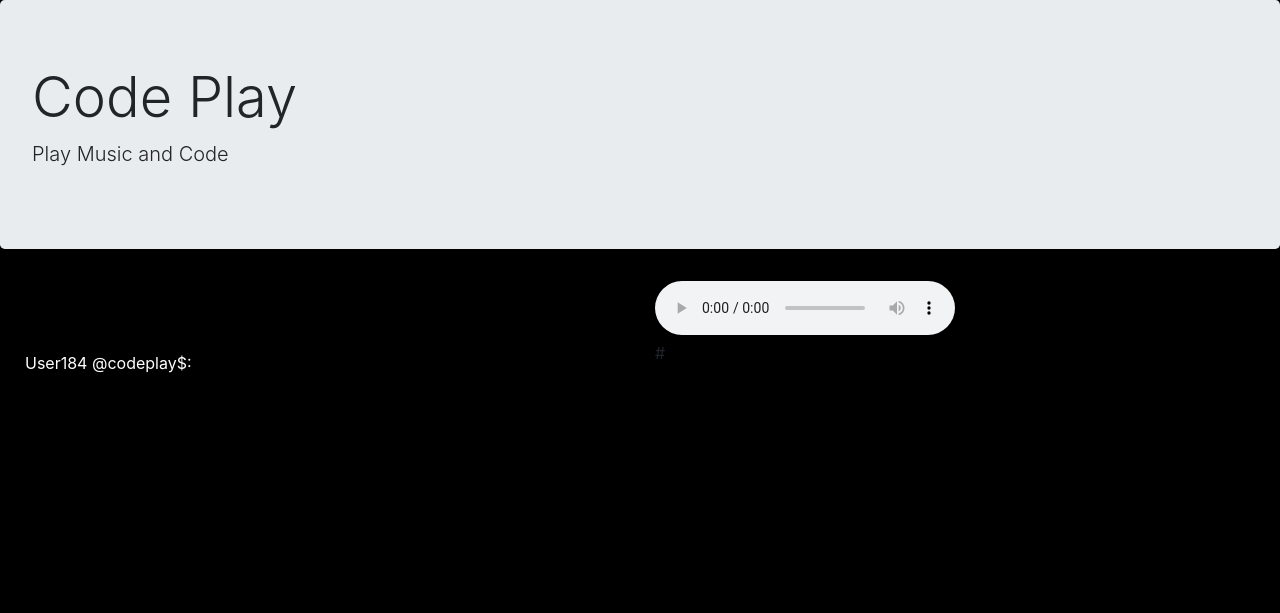
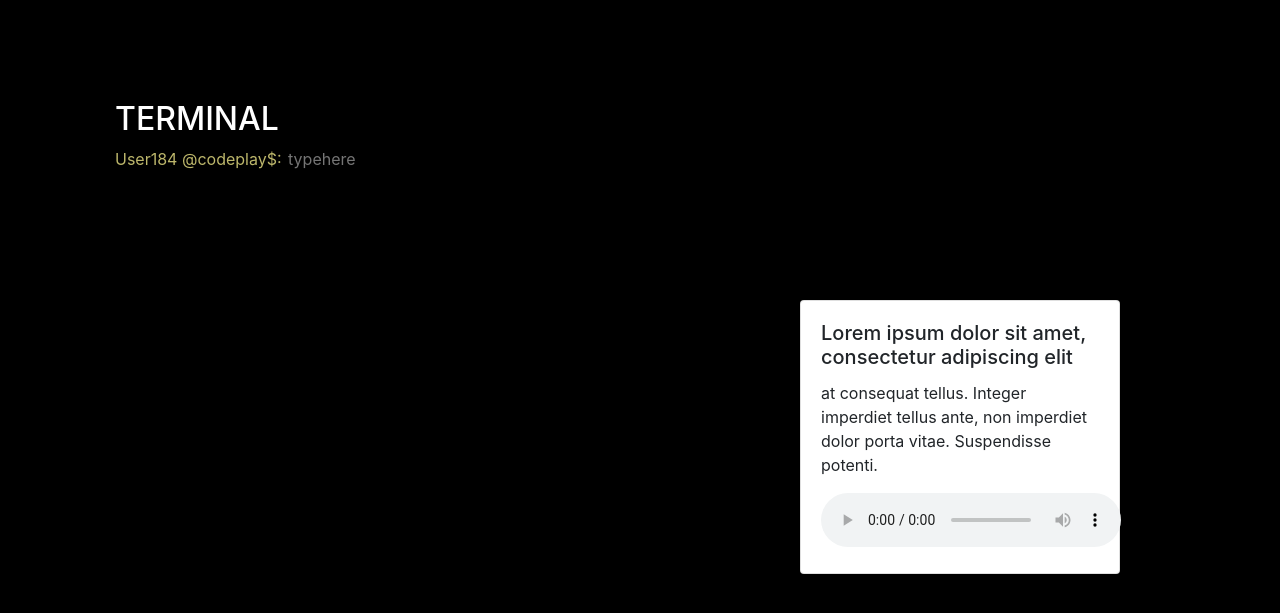
Before and after one commit to Vishwamagdavan/TerminalMusic, a Django app: template codeplay/template/index.html in a window 1280 px wide. Shown: the top 613 px of the page. Run offline with Django 3.2, Linux system fonts and the light colour scheme; the template is opened without the code that fills it: most values are stand-ins (such as "Sample title", 1, 10 or a date in 2020); some libraries are stand-ins or nearby versions.

Commit message:
Updated UI

```diff
--- a/codeplay/player/views.py
+++ b/codeplay/player/views.py
@@ -15,8 +15,12 @@ def index(request):
         results = YoutubeSearch(text, max_results=10).to_dict()
         yt=YouTube(url+results[0]['url_suffix'])
         stream=yt.streams.filter(only_audio=True).first()
-        file=stream.download(mpath,filename='temp')
+        stream.download(mpath,filename='temp')
         data['text']=url+results[0]['url_suffix']
+        data['track']=results[0]['title']
+        data['tumbnails']=results[0]['thumbnails']
+        data['duration']=results[0]['duration']
+        data['views']=results[0]['views']
         return JsonResponse(data,safe=False)
     path = settings.MEDIA_ROOT
     song_list = os.listdir(path + '/')
--- a/codeplay/statics/css/index.css
+++ b/codeplay/statics/css/index.css
@@ -1,13 +1,18 @@
-
+.app{
+  background-color: black;
+}
 .terminal{
-  background: black;
+  /* background: black; */
   color: white;
   font: courier;
-  padding: 10px;
-  height: 100px;
+  padding: 100px;
+  margin: auto;
+  height: auto;
   overflow: hidden;
 }
-
+#path{
+  color: darkkhaki;
+}
 .line{
   display: table;
   width: 100%;
@@ -26,3 +31,10 @@
   color: white;
   outline: none;
 }
+#terminal_box{
+  background-color: black;
+
+}
+#music_box{
+  margin-top: 300px;
+}
--- a/codeplay/template/index.html
+++ b/codeplay/template/index.html
@@ -17,35 +17,49 @@
 	<title>Code Play</title>
 </head>
 
-<body class="app" style="background-color: black;">
-	<div class="jumbotron app_jumbotrons">
+<body class="app">
+	<!-- <div class="jumbotron app_jumbotrons" style="
+    margin-bottom: 0px;
+">
 		<h1 class="display-4">Code Play</h1>
 		<p class="lead">Play Music and Code</p>
-	</div>
+	</div> -->
 	<div class="container-fluid">
 		<div class="row">
-			<div class="col-md-6">
+			<div class="col-md-6 h-100" id="terminal_box">
+
 				<div class="terminal">
-					<div id="history" style="height:59px;">
+					<h2>TERMINAL</h2>
+					<div id="history">
 
 					</div>
 					<div class="line">
 						<span id="path">User184&nbsp;@codeplay$:&nbsp;</span>
-						<input type="text" id="input">
+						<input type="text" id="input" placeholder="typehere">
 					</div>
 				</div>
 			</div>
-			<hr>
-			<div class="col-md-6">
-				<audio controls id="audioId" autoplay>
+			<div class="col-md-6" id="music_box">
+				<div class="row justify-content-md-center">
+					<div class="card " style="width: 20rem;">
+						<!-- <img class="card-img-top" id="track_img" src="https://image.freepik.com/free-icon/black-music-icon_318-9277.jpg" alt="Card image cap"> -->
+						<div class="card-body">
+							<h5 class="card-title" id="track_title">Lorem ipsum dolor sit amet, consectetur adipiscing
+								elit</h5>
+							<p class="card-text">at consequat tellus. Integer imperdiet tellus ante, non imperdiet dolor
+								porta vitae. Suspendisse potenti.</p>
+							<audio controls id="audioId" autoplay class="center">
 								<source src="/media/{{ url }}" type="audio/mpeg">
 							</audio>
-				<p style="color: :aliceblue;">{{url}}</p>
+						</div>
+					</div>
 				</div>
 				<form method="POST">
 					{% csrf_token%}
 					<input type="hidden" value="" id="input">
 				</form>
+
+			</div>
 		</div>
 	</div>
 
@@ -57,7 +71,7 @@
 			$('.terminal').on('click', function () {
 				$('#input').focus();
 			});
-			const url ="127.0.0.1"
+			const url = "127.0.0.1"
 			$('#input').on('keydown', function search(e) {
 				if (e.keyCode == 13) {
 
@@ -67,39 +81,42 @@
 					else if ($(this).val().substring(0, 5) === '!load') {
 						var val = $(this).val().substring(6);
 						console.log(val);
-						var csrf=document.getElementsByName('csrfmiddlewaretoken');
+						var csrf = document.getElementsByName('csrfmiddlewaretoken');
 						console.log(csrf[0].value);
-						const url='';
+						const url = '';
 						$.ajax({
-							type:'POST',
-							url:url,
-							data:{
-								'csrfmiddlewaretoken':csrf[0].value,
-								'text':val
+							type: 'POST',
+							url: url,
+							data: {
+								'csrfmiddlewaretoken': csrf[0].value,
+								'text': val
 							},
-							success:function(response){
-								console.log(response);
+							success: function (response) {
+								$('#track_title').text(response['track']);
+								$('#track_img').attr('src', response['thumbnails']);
 							},
-							error:function(err){
+							error: function (err) {
 								console.log(err);
 							}
 						})
 					}
-					else if($(this).val()==='!play'){
+					else if ($(this).val() === '!play') {
 						$('#audioId').trigger('play')
+						$('#history').append('\' Plaing Song! \'<br/>');
 					}
-					else if($(this).val()==='!reload'){
+					else if ($(this).val() === '!reload') {
 						location.reload();
 					}
-					else if($(this).val()==='!pause'){
+					else if ($(this).val() === '!pause') {
 						$('#audioId').trigger('pause')
+						$('#history').append('\' Song Paused! \'<br/>');
 					}
-					else if($(this).val()==='!stop'){
-						$('#audioId').trigger('pause')
+					else if ($(this).val() === '!stop') {
+						$('#audioId').trigger('reset')
 					}
 					else {
 
-						$('#history').append('\''+$(this).val() + '\' command not found<br/>');
+						$('#history').append('\'' + $(this).val() + '\' command not found<br/>');
 					}
 
 					$('#input').val('');
```
Lines whose indentation alone changed are shown as unchanged.
